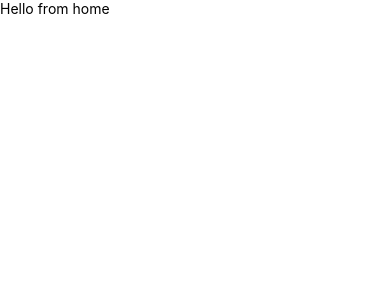
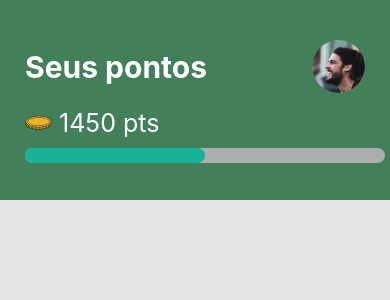
Before and after one commit to hacka-ccr/ccr-mobile, a React Native app: screen / in a window 390 px wide. Shown: the top 300 px of the page. Built offline with nearby package versions, Linux system fonts and the light colour scheme.

Commit message:
feat: add Header in Rewards component

```diff
--- a/src/components/Rewards/index.tsx
+++ b/src/components/Rewards/index.tsx
@@ -1,10 +1,36 @@
 import React from 'react';
-import { View, Text } from 'react-native';
+import { View, Text, Image } from 'react-native';
+import {
+	Container,
+	Header,
+	Title,
+	TitleContainer,
+	ProfilePic,
+	Points,
+	PointsContainer,
+	ProgressBarContainer,
+	Progress,
+} from './styles';
+
+import Coin from '../../../assets/coin.png';
+import ProfilePicture from '../../../assets/profile-pic.png';
 
 export default function Rewards() {
 	return (
-		<View>
-			<Text>This is the reward component</Text>
-		</View>
+		<Container>
+			<Header>
+				<TitleContainer>
+					<Title>Seus pontos</Title>
+					<ProfilePic source={ProfilePicture} />
+				</TitleContainer>
+				<PointsContainer>
+					<Image source={Coin} />
+					<Points>1450 pts</Points>
+				</PointsContainer>
+				<ProgressBarContainer>
+					<Progress />
+				</ProgressBarContainer>
+			</Header>
+		</Container>
 	);
 }
--- a/src/components/Rewards/styles.tsx
+++ b/src/components/Rewards/styles.tsx
@@ -1,17 +1,68 @@
 import styled from 'styled-components/native';
 
 export const Container = styled.View`
-	background: #fff;
-	height: 300px;
-	width: 100%;
+	display: flex;
+	flex-direction: column;
+	flex: 1;
+	background-color: #e4e4e4;
+`;
+
+export const Header = styled.View`
+	display: flex;
+	flex-direction: column;
+	height: 200px;
+	background-color: #437f5b;
+`;
+
+export const TitleContainer = styled.View`
+	display: flex;
+	flex-direction: row;
+	justify-content: space-between;
+	align-items: center;
+	margin: 40px 25px 15px 25px;
+`;
+
+export const ProfilePic = styled.Image`
+	width: 53px;
+	height: 53px;
+	background-color: gray;
+	border-radius: 50px;
+`;
+
+export const Title = styled.Text`
+	font-size: 30px;
+	color: white;
+	font-weight: bold;
+`;
+
+export const PointsContainer = styled.View`
+	display: flex;
+	flex-direction: row;
+	justify-content: flex-start;
+	align-items: center;
+	margin-left: 25px;
+`;
+
+export const Points = styled.Text`
+	font-size: 25px;
+	margin-left: 7px;
+	color: white;
+`;
+
+export const ProgressBarContainer = styled.View`
+	display: flex;
+	flex-direction: row;
+	margin: 10px 25px 0px 25px;
+	background-color: #adadad;
+	width: 360px;
+	height: 15px;
+	border-radius: 12px;
+`;
+
+export const Progress = styled.View`
 	position: absolute;
-	bottom: 0;
-	shadow-color: #000;
-	shadow-offset: 0 0;
-	shadow-opacity: 0.2;
-	shadow-radius: 10px;
-	elevation: 3;
-	border: 1px solid #ddd;
-	align-items: center;
-	padding: 20px;
+	background-color: #18b397;
+	width: 180px;
+	height: 15px;
+	border-radius: 12px;
 `;
--- /dev/null
+++ b/src/custom.d.ts
@@ -0,0 +1 @@
+declare module '*.png';
--- a/src/routes.tsx
+++ b/src/routes.tsx
@@ -2,7 +2,8 @@ import React from 'react';
 import { View, Text } from 'react-native';
 
 import Home from './components/Home';
+import Rewards from './components/Rewards';
 
 export default function routes() {
-	return <Home />;
+	return <Rewards />;
 }
```
Also changed, not shown: assets/coin.png (added), assets/profile-pic.png (added).
